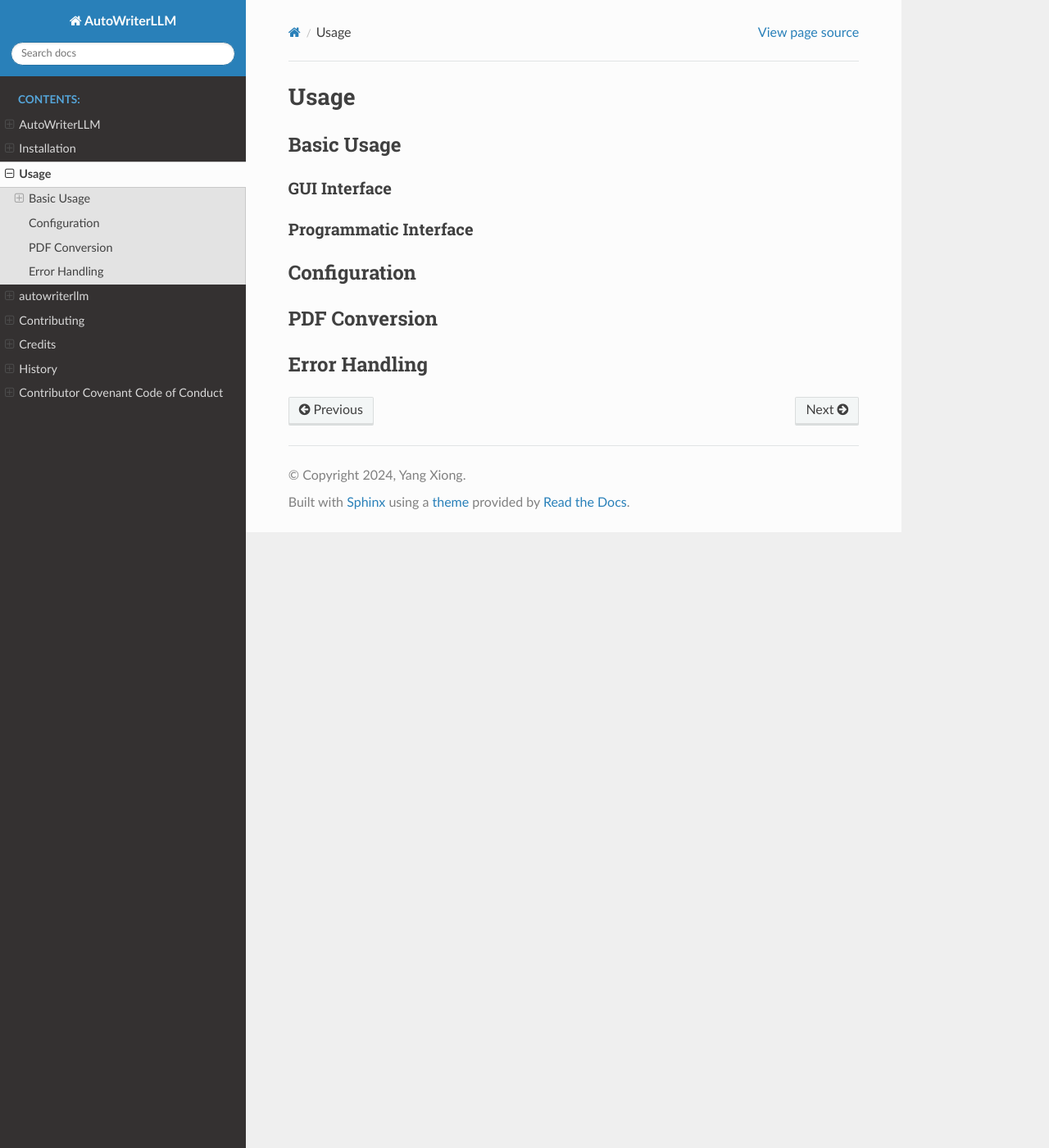
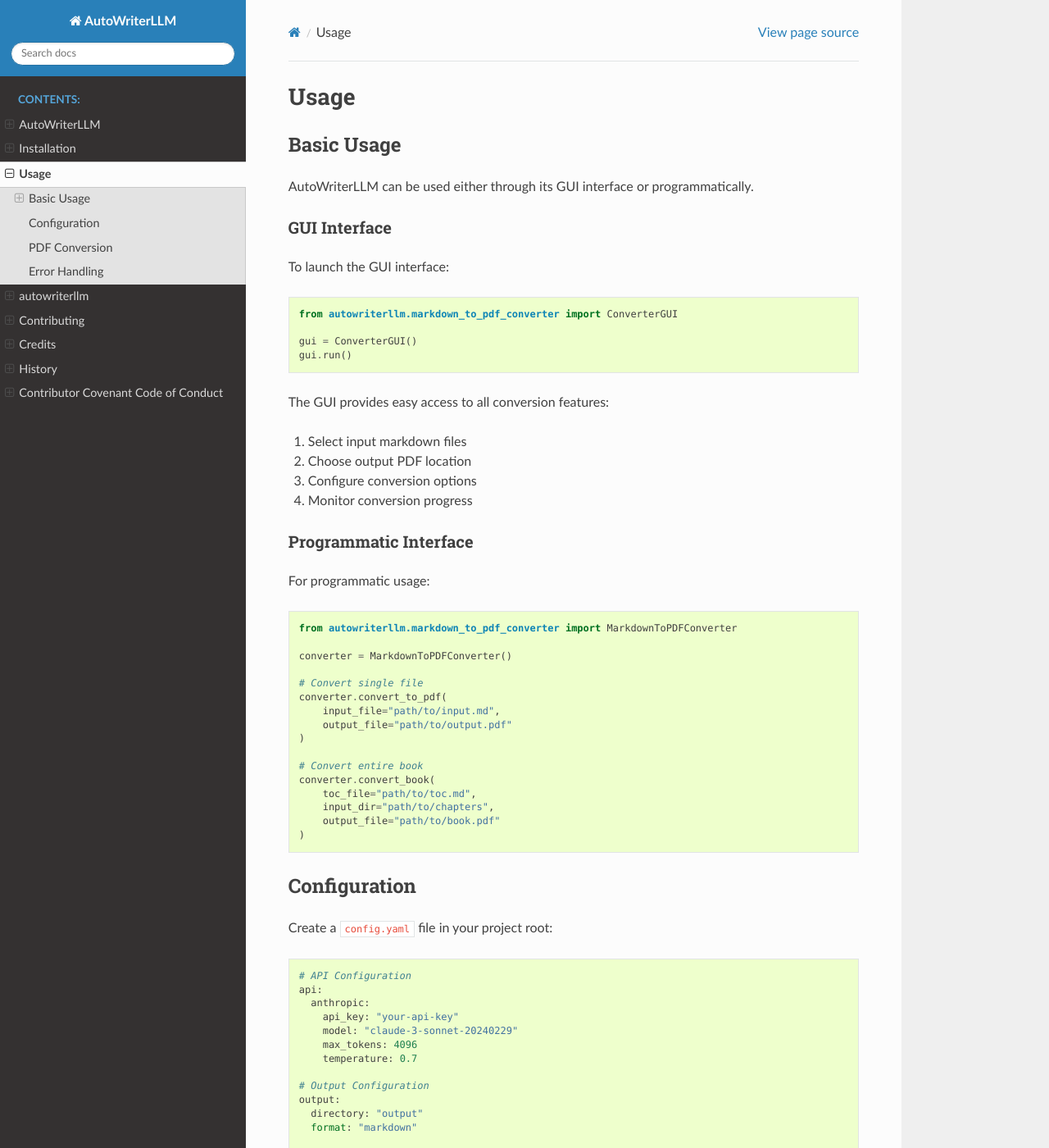
Before and after one commit to supersheepbear/AutoWriterLLM, a Sphinx documentation site: the page built from docs/usage.rst, in a window 1280 px wide and 1400 px high. Shown: the whole window at 82% size. Built offline with Sphinx 7.4.7 and the Read the Docs theme 3.1.0, drawn with Linux system fonts in a browser that asks for light colours; some of the changed text lies outside the part shown.

Commit message:
update usage

```diff
--- a/docs/usage.rst
+++ b/docs/usage.rst
@@ -5,17 +5,102 @@
 Basic Usage
 ----------
 
+AutoWriterLLM can be used either through its GUI interface or programmatically.
+
 GUI Interface
 ^^^^^^^^^^^^
+
+To launch the GUI interface::
+
+    from autowriterllm.markdown_to_pdf_converter import ConverterGUI
+
+    gui = ConverterGUI()
+    gui.run()
+
+The GUI provides easy access to all conversion features:
+
+1. Select input markdown files
+2. Choose output PDF location
+3. Configure conversion options
+4. Monitor conversion progress
 
 Programmatic Interface
 ^^^^^^^^^^^^^^^^^^^^
 
+For programmatic usage::
+
+    from autowriterllm.markdown_to_pdf_converter import MarkdownToPDFConverter
+
+    converter = MarkdownToPDFConverter()
+
+    # Convert single file
+    converter.convert_to_pdf(
+        input_file="path/to/input.md",
+        output_file="path/to/output.pdf"
+    )
+
+    # Convert entire book
+    converter.convert_book(
+        toc_file="path/to/toc.md",
+        input_dir="path/to/chapters",
+        output_file="path/to/book.pdf"
+    )
+
 Configuration
 ------------
+
+Create a ``config.yaml`` file in your project root::
+
+    # API Configuration
+    api:
+      anthropic:
+        api_key: "your-api-key"
+        model: "claude-3-sonnet-20240229"
+        max_tokens: 4096
+        temperature: 0.7
+
+    # Output Configuration
+    output:
+      directory: "output"
+      format: "markdown"
+
+    # Logging Configuration
+    logging:
+      level: "INFO"
+      file: "logs/autowriter.log"
 
 PDF Conversion
 -------------
 
+The PDF converter supports various options::
+
+    converter = MarkdownToPDFConverter(
+        config={
+            "pandoc_options": [
+                "--pdf-engine=xelatex",
+                "--toc",
+                "--number-sections"
+            ],
+            "supported_encodings": ["utf-8", "cp1252"],
+            "max_workers": 4
+        }
+    )
+
 Error Handling
 -------------
+
+The library includes comprehensive error handling::
+
+    try:
+        converter.convert_to_pdf(input_file="input.md", output_file="output.pdf")
+    except FileNotFoundError:
+        logger.error("Input file not found")
+    except subprocess.CalledProcessError as e:
+        logger.error(f"Conversion failed: {e}")
+    except Exception as e:
+        logger.error(f"Unexpected error: {e}")
+
+For more detailed error handling, enable debug logging::
+
+    import logging
+    logging.basicConfig(level=logging.DEBUG)
```
Also changed, not shown: .readthedocs.yaml (added).
